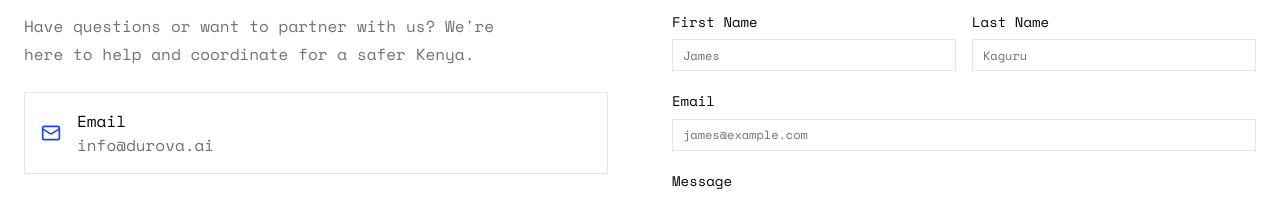
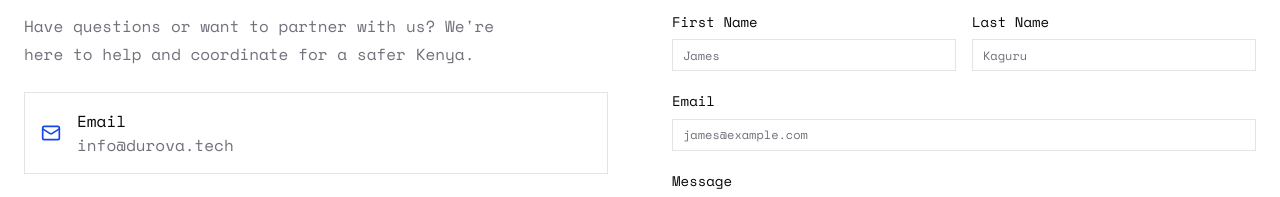
Before and after one commit to james-kaguru/durova, a Next.js app: page / in a window 1280 px wide. Shown: the part 3342-3539 px from the top of the page. Built offline with nearby package versions, Linux system fonts and the light colour scheme.

Commit message:
corrected email

```diff
--- a/app/(app)/contact.tsx
+++ b/app/(app)/contact.tsx
@@ -29,7 +29,7 @@ export function Contact() {
                 <Mail className="size-5 text-primary" />
                 <div>
                   <p className=" font-medium">Email</p>
-                  <p className=" text-muted-foreground">info@durova.ai</p>
+                  <p className=" text-muted-foreground">info@durova.tech</p>
                 </div>
               </div>
               <div className="flex items-center gap-4 p-4 border bg-background">
```
